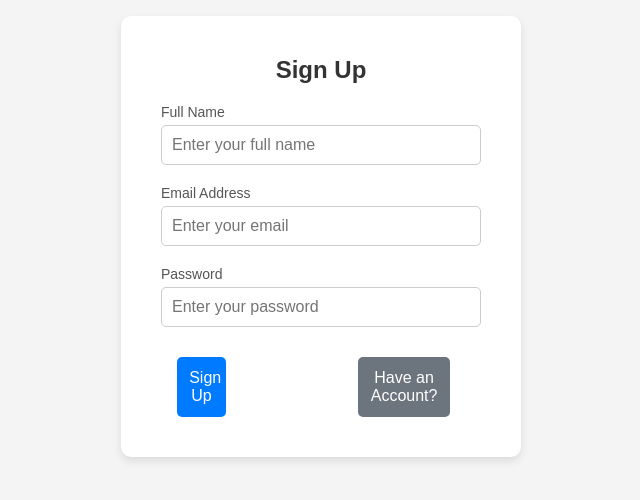
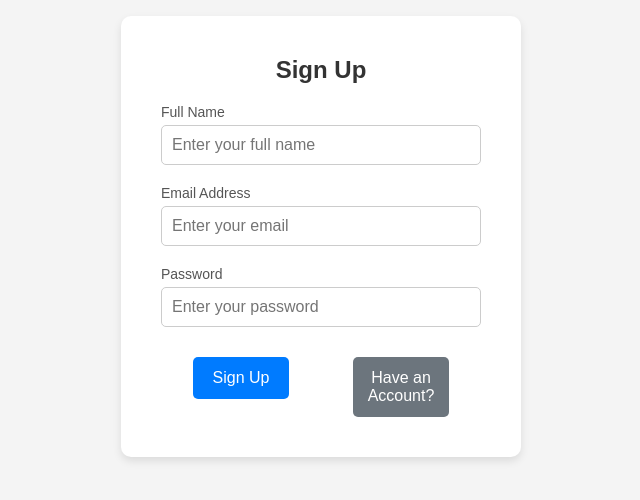
Before and after one commit to sidharth-sinhasane/college-recommendation-system, a plain HTML site: page client/auth/signup.html in a window 1280 px wide. Shown: the part 164-664 px from the top of the page, without its empty margins (319-959 px from the left). Drawn offline with Linux system fonts and the light colour scheme.

Commit message:
button class added

```diff
--- a/client/auth/signup.css
+++ b/client/auth/signup.css
@@ -87,3 +87,6 @@ h2 {
 .login-btn:hover {
     background-color: #5a6268;
 }
+.button{
+    width: 200px;
+}
--- a/client/auth/signup.html
+++ b/client/auth/signup.html
@@ -23,10 +23,10 @@
                 <input type="password" id="password" name="password" placeholder="Enter your password" required>
             </div>
             <div class="button-group">
-                <a href="../selectcereer/index.html">
+                <a class="button" href="../selectcereer/index.html">
                     <button type="submit" class="signup-btn" onclick="signup()">Sign Up</button>
                 </a>
-                <a href="login.html">
+                <a class="button" href="login.html">
                     <button type="button" class="login-btn" onclick="window.location.href='login.html'">Have an Account?</button>
 
                 </a>
```
